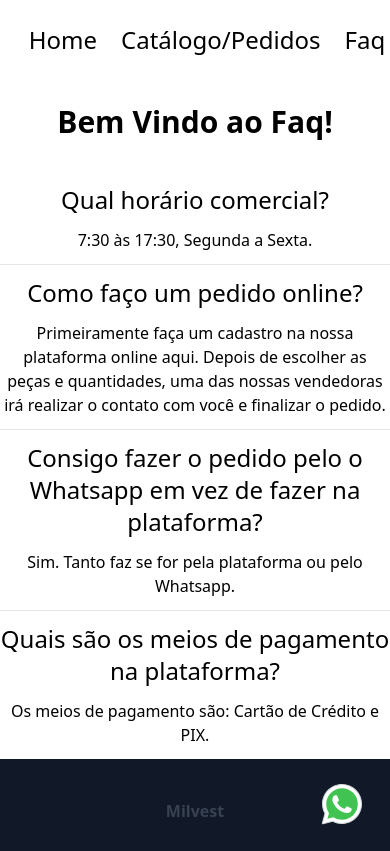
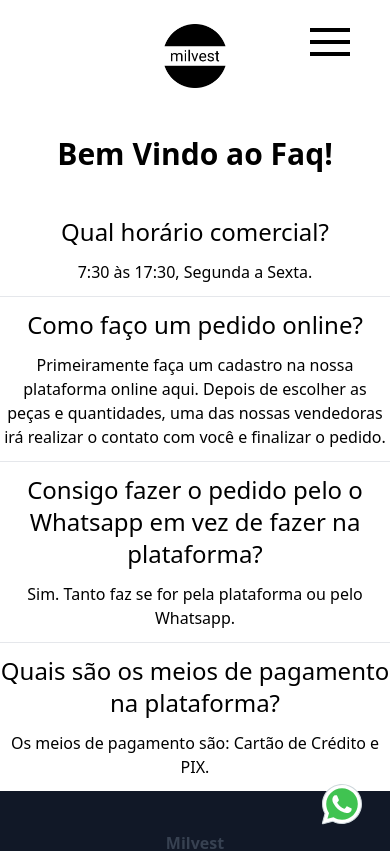
Before and after one commit to balaclavaboyz/milvest_tailwind, a React (Create React App) app: page /faq in a window 390 px wide. Shown: the top 851 px of the page. Built offline with nearby package versions, Linux system fonts and the light colour scheme.

Commit message:
added sidebar for mobile

```diff
--- a/src/components/Galeria.jsx
+++ b/src/components/Galeria.jsx
@@ -1,5 +1,4 @@
 import React from "react";
-import {Link} from 'react-router-dom'
 
 export default function Galeria() {
     function importAll(r) {
@@ -12,7 +11,12 @@ export default function Galeria() {
 
     // function for random sizes for images
     const returnRandomWidth = () => {
-    const listwidth = ["col-span-4", "col-span-8", "col-span-4",'col-span-4'];
+        const listwidth = [
+            "col-span-4",
+            "col-span-8",
+            "col-span-4",
+            "col-span-4",
+        ];
 
         const maximum = listwidth.length;
         const minimum = 0;
@@ -25,7 +29,9 @@ export default function Galeria() {
 
     return (
         <section className="container mx-auto ">
-      <h2 className="font-bold text-3xl text-center pt-8 pb-12">Lançamentos</h2>
+            <h2 className="font-bold text-3xl text-center pt-8 pb-12">
+                Lançamentos
+            </h2>
             <div className="grid grid-flow-row-dense grid-cols-12 place-items-center">
                 {images.map((image, index) => (
                     <img
@@ -33,8 +39,7 @@ export default function Galeria() {
                         src={image}
                         key={index}
                         alt="images da galeria da milvest"
-            >
-          </img>
+                    ></img>
                 ))}
             </div>
         </section>
--- a/src/components/Navbar.jsx
+++ b/src/components/Navbar.jsx
@@ -1,11 +1,12 @@
 import React from "react";
 import logo from "../img/logo.webp";
+import Sidebar from "./Sidebar";
 
 export default function Navbar() {
     return (
         <>
             <nav className="container mx-auto p-6">
-        <div className="flex space-x-6 items-center justify-center text-2xl">
+                <div className="flex space-x-6 items-center justify-center text-2xl hidden md:flex">
                     <div className="w-16">
                         <a href="/">
                             <img src={logo} alt="" />
@@ -15,10 +16,20 @@ export default function Navbar() {
                         <a href="/" className="">
                             Home
                         </a>
-            <a href="https://milvest.vesti.mobi/">Catálogo/Pedidos</a>
+                        <a href="https://milvest.vesti.mobi/">
+                            Catálogo/Pedidos
+                        </a>
                         <a href="/faq">Faq</a>
                     </div>
                 </div>
+                <div className="flex space-x-6 items-center justify-center text-2xl md:hidden">
+                    <div className="w-16">
+                        <a href="/">
+                            <img src={logo} alt="" />
+                        </a>
+                    </div>
+                </div>
+                <Sidebar className="md:block" />
             </nav>
         </>
     );
--- /dev/null
+++ b/src/components/Sidebar.jsx
@@ -0,0 +1,49 @@
+import React, { useState } from "react";
+import CloseIcon from '@mui/icons-material/Close';
+
+export default function Sidebar() {
+    const [isOpen, setIsOpen] = useState(false);
+    return (
+        <>
+            {!isOpen ? (
+                <button
+                    className="fixed z-30 flex items-center cursor-pointer right-10 top-6 md:hidden"
+                    onClick={() => setIsOpen(!isOpen)}
+                >
+                    <svg
+                        fill="#000"
+                        viewBox="0 0 100 80"
+                        width="40"
+                        height="40"
+                    >
+                        <rect width="100" height="10"></rect>
+                        <rect y="30" width="100" height="10"></rect>
+                        <rect y="60" width="100" height="10"></rect>
+                    </svg>
+                </button>
+            ) : (
+                <button
+                    className="z-50 text-xl text-black fixed right-4 top-4 md:hidden"
+                    onClick={() => {
+                        setIsOpen(!isOpen);
+                    }}
+                >
+                    <CloseIcon fontSize="large"/>
+                </button>
+            )}
+            <div
+                className={`z-40 top-0 right-0 fixed bg-blue-500 w-[60vw] h-full pt-20 pr-5 ${
+                    isOpen ? "translate-x-0" : "translate-x-full"
+                } ease-in-out duration-300 md:hidden bg-white opacity-70`}
+            >
+                <div className="flex flex-col text-black font-bold text-right space-y-6 text-2xl">
+                    <a href="/" className="">
+                        Home
+                    </a>
+                    <a href="https://milvest.vesti.mobi/">Catálogo/Pedidos</a>
+                    <a href="/faq">Faq</a>
+                </div>
+            </div>
+        </>
+    );
+}
```
Also changed, not shown: src/components/Footer.jsx (+9 -2 lines). Lines whose indentation alone changed are shown as unchanged.
